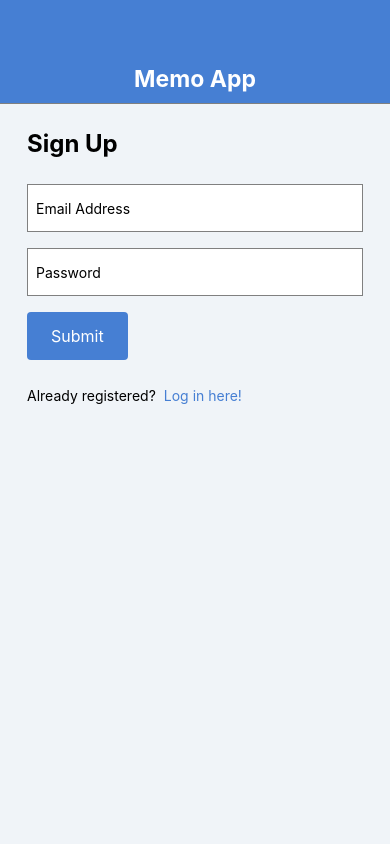
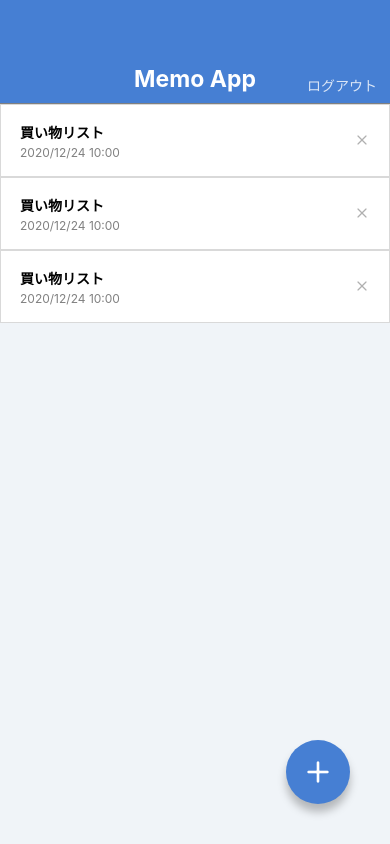
Before and after one commit to MasayaKunimatsu/SmartPhoneMemoApp, a React Native app: screen /MemoList in a window 390 px wide. Built offline with nearby package versions, Linux system fonts and the light colour scheme.

Commit message:
Implement Button Interaction

```diff
--- a/App.jsx
+++ b/App.jsx
@@ -1,19 +1,19 @@
 import React from 'react';
 
-// import MemoListScreen from './src/screens/MemoListScreen';
+import MemoListScreen from './src/screens/MemoListScreen';
 // import MemoDetailScreen from './src/screens/MemoDetailScreen';
 // import MemoEditScreen from './src/screens/MemoEditScreen';
 // import MemoCreateScreen from './src/screens/MemoCreateScreen';
 // import LoginScreen from './src/screens/LoginScreen';
-import SignupScreen from './src/screens/SignupScreen';
+// import SignupScreen from './src/screens/SignupScreen';
 
 export default function App() {
   return (
-    // <MemoListScreen />
+    <MemoListScreen />
     // <MemoDetailScreen />
     // <MemoEditScreen />
     // <MemoCreateScreen />
     // <LoginScreen />
-    <SignupScreen />
+    // <SignupScreen />
   );
 }
--- a/src/components/AppBar.jsx
+++ b/src/components/AppBar.jsx
@@ -1,5 +1,7 @@
 import React from 'react';
-import { View, Text, StyleSheet } from 'react-native';
+import {
+  View, Text, StyleSheet, TouchableOpacity,
+} from 'react-native';
 import { bool } from 'prop-types';
 
 export default function AppBar(props) {
@@ -7,9 +9,13 @@ export default function AppBar(props) {
   return (
     <View style={styles.appbar}>
       <View style={styles.appbarInner}>
-        <Text style={styles.appbarLeft}>{`${backButtonFlag ? '< Back' : ''}`}</Text>
+        <TouchableOpacity style={styles.appbarLeft}>
+          <Text style={styles.backText}>{`${backButtonFlag ? '< Back' : ''}`}</Text>
+        </TouchableOpacity>
         <Text style={styles.appbarTitle}>Memo App</Text>
-        <Text style={styles.appbarRight}>{`${logoutButtonFlag ? 'ログアウト' : ''}`}</Text>
+        <TouchableOpacity style={styles.appbarRight}>
+          <Text style={styles.logoutText}>{`${logoutButtonFlag ? 'ログアウト' : ''}`}</Text>
+        </TouchableOpacity>
       </View>
     </View>
   );
@@ -48,6 +54,8 @@ const styles = StyleSheet.create({
     position: 'absolute',
     left: 13,
     bottom: 8,
+  },
+  backText: {
     color: 'white',
     fontSize: 20,
   },
@@ -55,6 +63,8 @@ const styles = StyleSheet.create({
     position: 'absolute',
     right: 13,
     bottom: 8,
+  },
+  logoutText: {
     color: 'rgba(255, 255, 255, 0.8)',
   },
 });
--- /dev/null
+++ b/src/components/Button.jsx
@@ -0,0 +1,38 @@
+import React from 'react';
+import {
+  StyleSheet, Text, TouchableOpacity,
+} from 'react-native';
+import { string, func } from 'prop-types';
+
+export default function Button(props) {
+  const { buttonText, onPress } = props;
+  return (
+    <TouchableOpacity style={styles.buttonContainer} onPress={onPress}>
+      <Text style={styles.buttonLabel}>{buttonText}</Text>
+    </TouchableOpacity>
+  );
+}
+
+Button.propTypes = {
+  buttonText: string.isRequired,
+  onPress: func,
+};
+
+Button.defaultProps = {
+  onPress: null,
+};
+
+const styles = StyleSheet.create({
+  buttonContainer: {
+    backgroundColor: '#467fd3',
+    alignSelf: 'flex-start',
+    borderRadius: 4,
+  },
+  buttonLabel: {
+    color: 'white',
+    paddingVertical: 8,
+    paddingHorizontal: 24,
+    fontSize: 16,
+    lineHeight: 32,
+  },
+});
--- a/src/components/CircleButton.jsx
+++ b/src/components/CircleButton.jsx
@@ -1,25 +1,27 @@
 import React from 'react';
-import { View, StyleSheet } from 'react-native';
-import { string, shape } from 'prop-types';
+import { StyleSheet, TouchableOpacity } from 'react-native';
+import { string, shape, func } from 'prop-types';
 // eslint-disable-next-line import/no-extraneous-dependencies
 import { Feather } from '@expo/vector-icons';
 
 export default function CircleButton(props) {
-  const { iconName, style } = props;
+  const { iconName, style, onPress } = props;
   return (
-    <View style={[styles.circleButton, style]}>
+    <TouchableOpacity style={[styles.circleButton, style]} onPress={onPress}>
       <Feather name={iconName} size={32} color="white" />
-    </View>
+    </TouchableOpacity>
   );
 }
 
 CircleButton.propTypes = {
   iconName: string.isRequired,
   style: shape(),
+  onPress: func,
 };
 
 CircleButton.defaultProps = {
   style: null,
+  onPress: null,
 };
 
 const styles = StyleSheet.create({
--- a/src/components/LoginSignupLink.jsx
+++ b/src/components/LoginSignupLink.jsx
@@ -1,13 +1,17 @@
 import React from 'react';
-import { View, StyleSheet, Text } from 'react-native';
-import { string } from 'prop-types';
+import {
+  View, StyleSheet, Text, TouchableOpacity,
+} from 'react-native';
+import { string, func } from 'prop-types';
 
 export default function LoginSignupLink(props) {
-  const { text, linkText } = props;
+  const { text, linkText, onPress } = props;
   return (
     <View style={styles.textContainer}>
       <Text style={[styles.textCommon]}>{text}</Text>
-      <Text style={[styles.textCommon, styles.link]}>{linkText}</Text>
+      <TouchableOpacity onPress={onPress}>
+        <Text style={[styles.textCommon, styles.link]}>{linkText}</Text>
+      </TouchableOpacity>
     </View>
   );
 }
@@ -15,6 +19,11 @@ export default function LoginSignupLink(props) {
 LoginSignupLink.propTypes = {
   text: string.isRequired,
   linkText: string.isRequired,
+  onPress: func,
+};
+
+LoginSignupLink.defaultProps = {
+  onPress: null,
 };
 
 const styles = StyleSheet.create({
--- a/src/components/MemoList.jsx
+++ b/src/components/MemoList.jsx
@@ -1,5 +1,7 @@
 import React from 'react';
-import { View, Text, StyleSheet } from 'react-native';
+import {
+  View, Text, StyleSheet, TouchableOpacity,
+} from 'react-native';
 // eslint-disable-next-line import/no-extraneous-dependencies
 import { Feather } from '@expo/vector-icons';
 
@@ -11,9 +13,9 @@ export default function MemoList() {
           <Text style={styles.memoListItemTitle}>買い物リスト</Text>
           <Text style={styles.memoListItemDate}>2020/12/24 10:00</Text>
         </View>
-        <View style={styles.memoListItemDelete}>
+        <TouchableOpacity style={styles.memoListItemDelete}>
           <Feather name="x" size={16} color="#b0b0b0" />
-        </View>
+        </TouchableOpacity>
       </View>
 
       <View style={styles.memoListItem}>
@@ -21,9 +23,9 @@ export default function MemoList() {
           <Text style={styles.memoListItemTitle}>買い物リスト</Text>
           <Text style={styles.memoListItemDate}>2020/12/24 10:00</Text>
         </View>
-        <View style={styles.memoListItemDelete}>
+        <TouchableOpacity style={styles.memoListItemDelete}>
           <Feather name="x" size={16} color="#b0b0b0" />
-        </View>
+        </TouchableOpacity>
       </View>
 
       <View style={styles.memoListItem}>
@@ -31,9 +33,9 @@ export default function MemoList() {
           <Text style={styles.memoListItemTitle}>買い物リスト</Text>
           <Text style={styles.memoListItemDate}>2020/12/24 10:00</Text>
         </View>
-        <View style={styles.memoListItemDelete}>
+        <TouchableOpacity style={styles.memoListItemDelete}>
           <Feather name="x" size={16} color="#b0b0b0" />
-        </View>
+        </TouchableOpacity>
       </View>
     </View>
   );
--- a/src/components/UserInfoInput.jsx
+++ b/src/components/UserInfoInput.jsx
@@ -3,6 +3,7 @@ import {
   View, StyleSheet, Text, TextInput,
 } from 'react-native';
 import { string } from 'prop-types';
+import Button from './Button';
 
 export default function UserInfoInput(props) {
   const { title } = props;
@@ -15,9 +16,7 @@ export default function UserInfoInput(props) {
         <TextInput style={styles.input} placeholder="Email Address" />
         <TextInput style={styles.input} placeholder="Password" />
       </View>
-      <View style={styles.buttonContainer}>
-        <Text style={styles.buttonLabel}>Submit</Text>
-      </View>
+      <Button buttonText="Submit" />
     </View>
   );
 }
@@ -44,16 +43,4 @@ const styles = StyleSheet.create({
     borderWidth: 0.5,
     borderColor: 'gray',
   },
-  buttonContainer: {
-    backgroundColor: '#467fd3',
-    alignSelf: 'flex-start',
-    borderRadius: 4,
-  },
-  buttonLabel: {
-    color: 'white',
-    paddingVertical: 8,
-    paddingHorizontal: 24,
-    fontSize: 16,
-    lineHeight: 32,
-  },
 });
```
